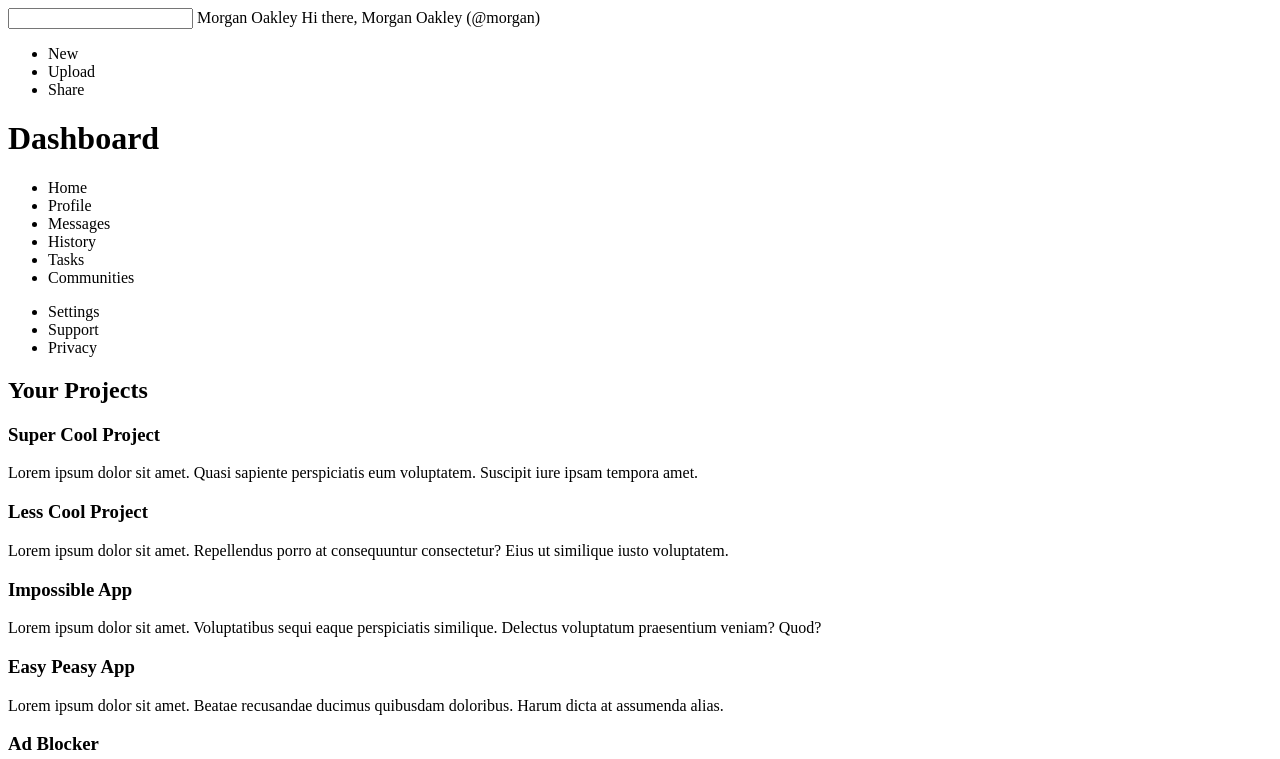
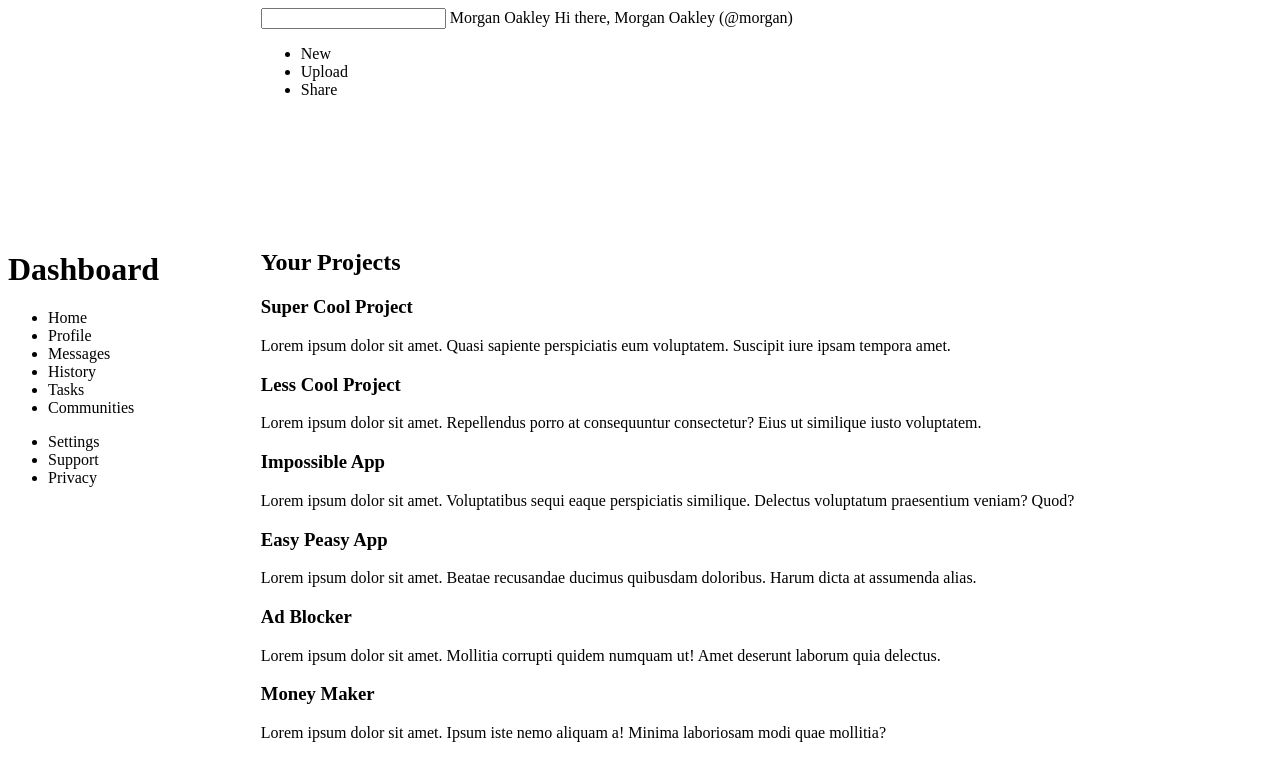
Before and after one commit to blehnk/admin-dashboard, a plain HTML site: page index.html in a window 1280 px wide. Shown: the top 759 px of the page. Drawn offline with Linux system fonts and the light colour scheme.

Commit message:
Create basic page layout using grid

```diff
--- a/style.css
+++ b/style.css
@@ -0,0 +1,19 @@
+.container {
+    display: grid;
+    grid-template: 1fr 5fr / 1fr 4fr;
+    grid-template-areas:
+    'sidebar header'
+    'sidebar main';
+}
+
+.header {
+    grid-column: header;
+}
+
+.sidebar {
+    grid-column: sidebar;
+}
+
+.main {
+    grid-column: main;
+}
```
